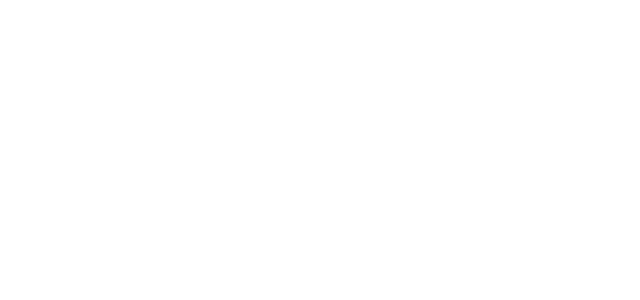
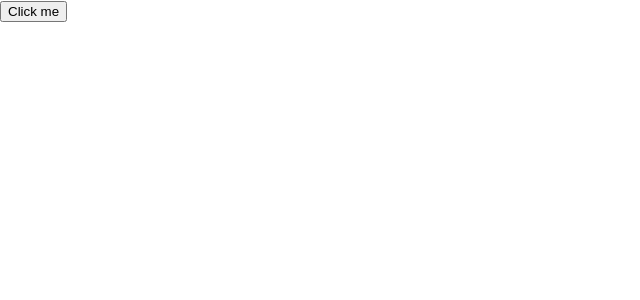
Before and after one commit to aslin-joel-r/learning-react-js, a React (Create React App) app in the folder client/: page / in a window 1280 px wide. Shown: the top 300 px of the page, without its empty margins (0-640 px from the left). Built offline with nearby package versions, Linux system fonts and the light colour scheme.

Commit message:
using the event handlers

```diff
--- a/client/src/App.js
+++ b/client/src/App.js
@@ -1,9 +1,11 @@
-import './App.css';
+import Btn from './components/Btn.js'
+
+
 function App() {
 
   return (
     <div>
-
+        <Btn></Btn>
 
     </div>
   )
--- /dev/null
+++ b/client/src/components/Btn.js
@@ -0,0 +1,13 @@
+function Btn(){
+
+    const clicked=()=>{
+        console.log('clicked')
+    }
+    return (
+        <button onClick={clicked}>
+            Click me
+        </button>
+    )
+}
+
+export default Btn;
```
